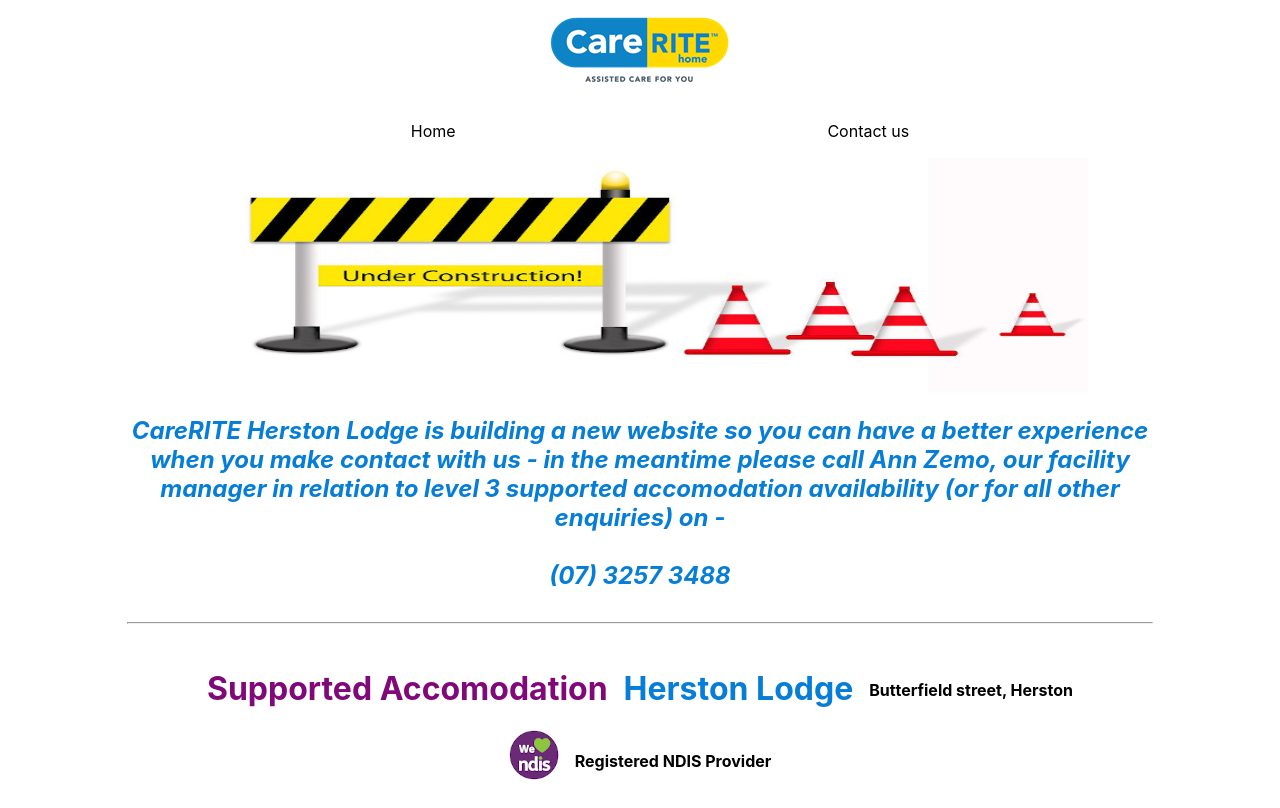
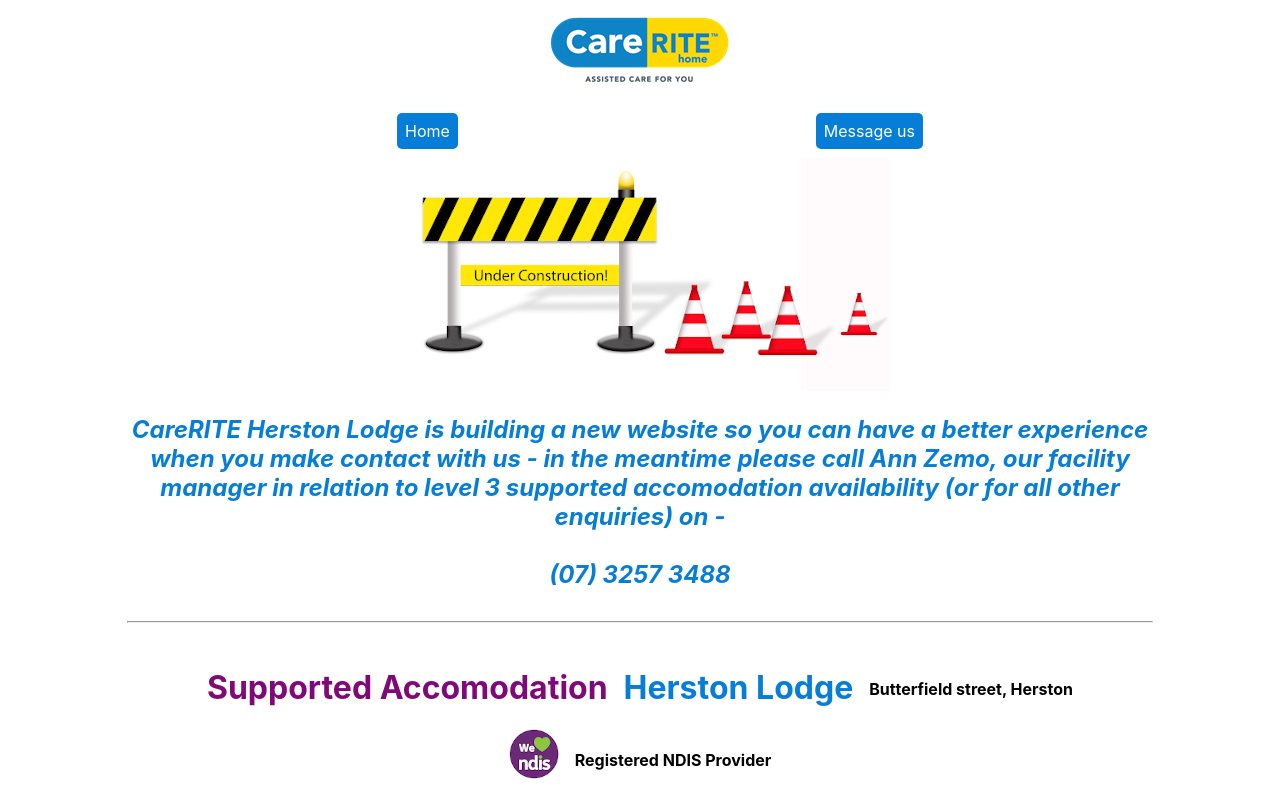
Before and after one commit to LachlanStephan/FacilitySite-, a React (Create React App) app: page / in a window 1280 px wide. Built offline with nearby package versions, Linux system fonts and the light colour scheme.

Commit message:
updated styling for links and resized maintenance img

```diff
--- a/src/App.css
+++ b/src/App.css
@@ -53,12 +53,29 @@
   padding: 1px;
 }
 
-a {
+.mainLinks {
   text-decoration: none;
-  color: black;
+  color: white;
+  padding: 0.5em;
+  background-color: #067ED7;
+  border-radius: 5px;
+}
+
+/* .mainLinks:hover {
+  background-color: #800879;
+  transition: background-color 0.6s ease;
+} */
+
+.mainLinks:focus, .mainLinks:hover {
+  background-color: #fed800;
+  transition: background-color 0.3s ease;
 }
 
 /* Homepage/Maintenance page */
+.maintenanceImg {
+  width: 90%;
+}
+
 .contactText {
   width: 80%;
   color: #067ED7;
@@ -122,7 +139,7 @@
 /* Desktop view */
 @media only screen and (min-width: 600px) {
   .maintenanceImg {
-    width: 70%;
+    width: auto;
   }
 
   .contactForm {
--- a/src/App.js
+++ b/src/App.js
@@ -14,10 +14,10 @@
                     <nav>
                         <ul>
                             <li>
-                                <Link to="/Maintenance">Home</Link>
+                                <Link className="mainLinks" to="/Maintenance">Home</Link>
                             </li>
                             <li>
-                                <Link to="/Contact">Contact us</Link>
+                                <Link className="mainLinks" to="/Contact">Message us</Link>
                             </li>
                         </ul>
                     </nav>
--- a/src/components/maintenance.js
+++ b/src/components/maintenance.js
@@ -1,7 +1,7 @@
 import React from 'react';
 import {Container, Row, Col} from 'reactstrap';
+import underMaintenancev3 from '../images/underMaintenancev3.jpg';
 
-import underMaintenancev2 from '../images/underMaintenancev2.jpg';
 import {
     Card, CardImg, CardText,
     // CardBody,
@@ -18,9 +18,7 @@
                         <CardImg
                             className="maintenanceImg"
                             top
-                            width="360"
-                            height="234px"
-                            src={underMaintenancev2}
+                            src={underMaintenancev3}
                             alt="Construction worker saying the site is under maintenance"/>
                         <CardText className="contactText">
                             <h2>
```
Also changed, not shown: src/components/common/header.js (line endings or trailing spaces), src/images/underMaintenancev3.jpg (added), 1 other file (tests, documents, lock files or other folders).
